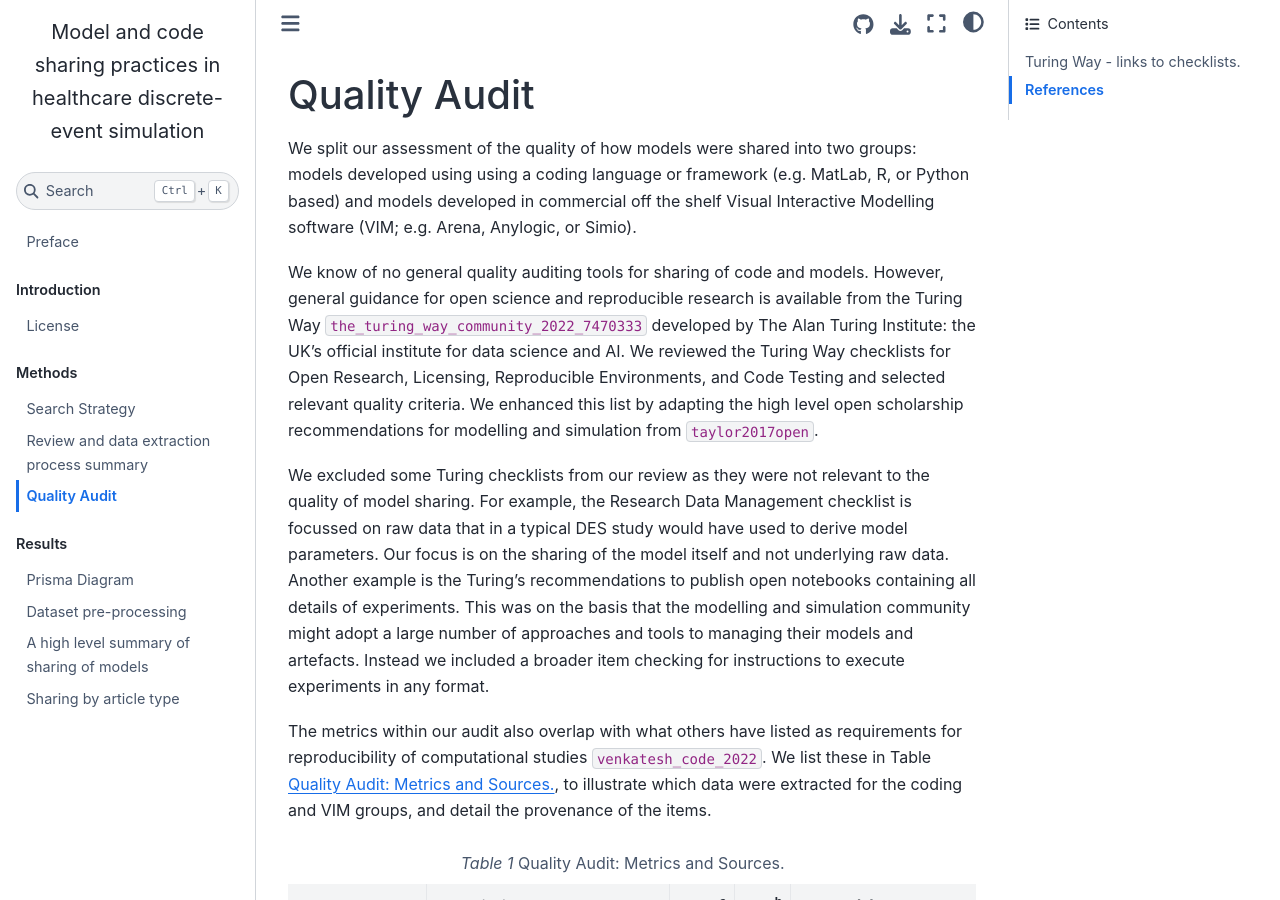
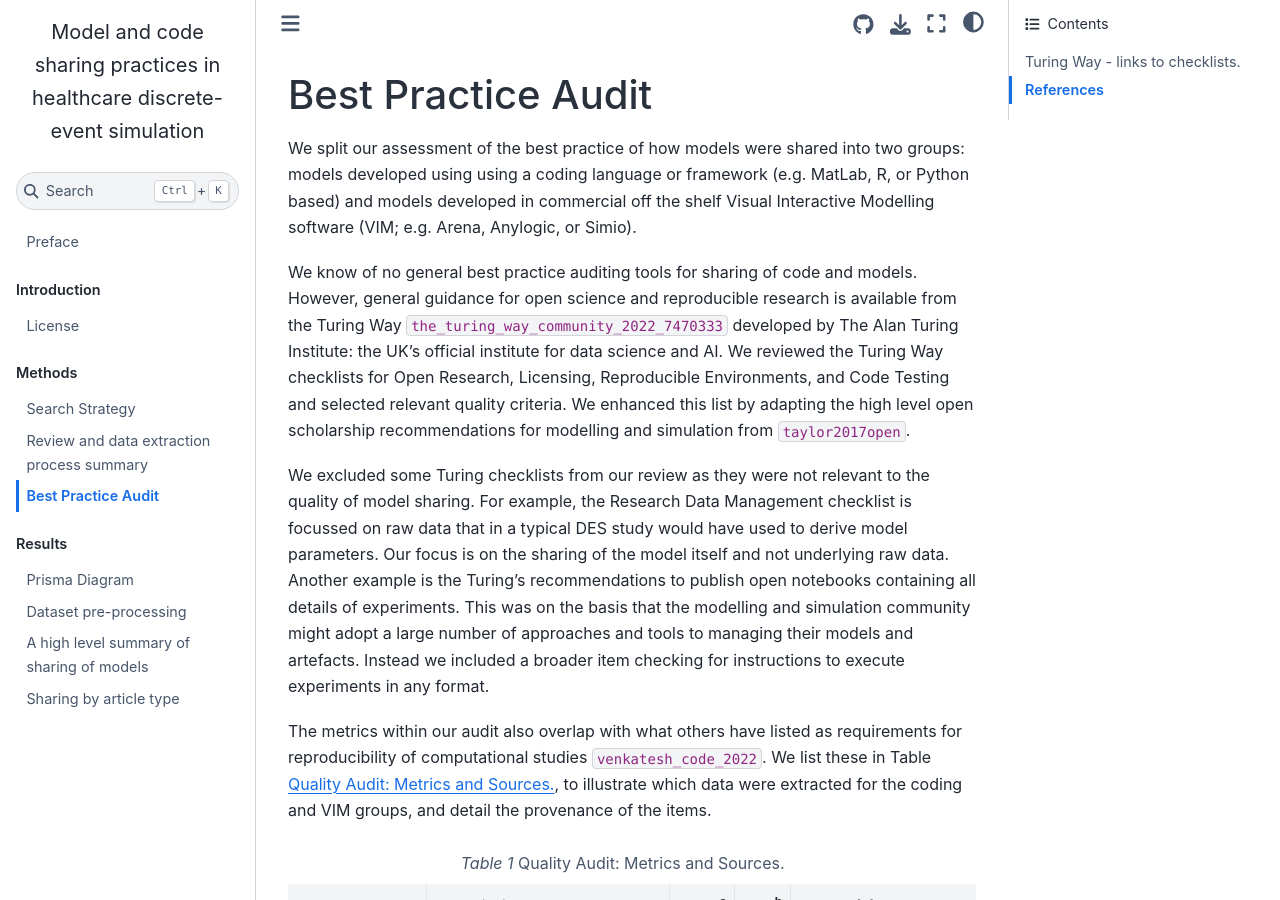
Before and after one commit to TomMonks/des_sharing_lit_review, a Jupyter Book: the page built from content/02_methods/03_quality_audit.md, in a window 1280 px wide and 900 px high. Built offline with Jupyter Book 1.0.4 settings and Sphinx 7.4.7 and the Sphinx Book theme 1.1.4, drawn with Linux system fonts in a browser that asks for light colours; cross-references to code outside the pages are shown as plain code.

Commit message:
METHODS: renamed qa to bpa

```diff
--- a/content/02_methods/03_quality_audit.md
+++ b/content/02_methods/03_quality_audit.md
@@ -1,9 +1,9 @@
-# Quality Audit
+# Best Practice Audit
 
 
-We split our assessment of the quality of how models were shared into two groups: models developed using using a coding language or framework (e.g. MatLab, R, or Python based) and models developed in commercial off the shelf Visual Interactive Modelling software (VIM; e.g. Arena, Anylogic, or Simio).
+We split our assessment of the best practice of how models were shared into two groups: models developed using using a coding language or framework (e.g. MatLab, R, or Python based) and models developed in commercial off the shelf Visual Interactive Modelling software (VIM; e.g. Arena, Anylogic, or Simio).
 
-We know of no general quality auditing tools for sharing of code and models. However, general guidance for open science and reproducible research is available from the Turing Way {cite}`the_turing_way_community_2022_7470333` developed by The Alan Turing Institute: the UK's official institute for data science and AI. We reviewed the Turing Way checklists for Open Research, Licensing, Reproducible Environments, and Code Testing and selected relevant quality criteria.  We enhanced this list by adapting the high level open scholarship recommendations for modelling and simulation from {cite:p}`taylor2017open`.
+We know of no general best practice auditing tools for sharing of code and models. However, general guidance for open science and reproducible research is available from the Turing Way {cite}`the_turing_way_community_2022_7470333` developed by The Alan Turing Institute: the UK's official institute for data science and AI. We reviewed the Turing Way checklists for Open Research, Licensing, Reproducible Environments, and Code Testing and selected relevant quality criteria.  We enhanced this list by adapting the high level open scholarship recommendations for modelling and simulation from {cite:p}`taylor2017open`.
 
 We excluded some Turing checklists from our review as they were not relevant to the quality of model sharing.  For example, the Research Data Management checklist is focussed on raw data that in a typical DES study would have used to derive model parameters.  Our focus is on the sharing of the model itself and not underlying raw data. Another example is the Turing's recommendations to publish open notebooks containing all details of experiments. This was on the basis that the modelling and simulation community might adopt a large number of approaches and tools to managing their models and artefacts. Instead we included a broader item checking for instructions to execute experiments in any format.
 
```
